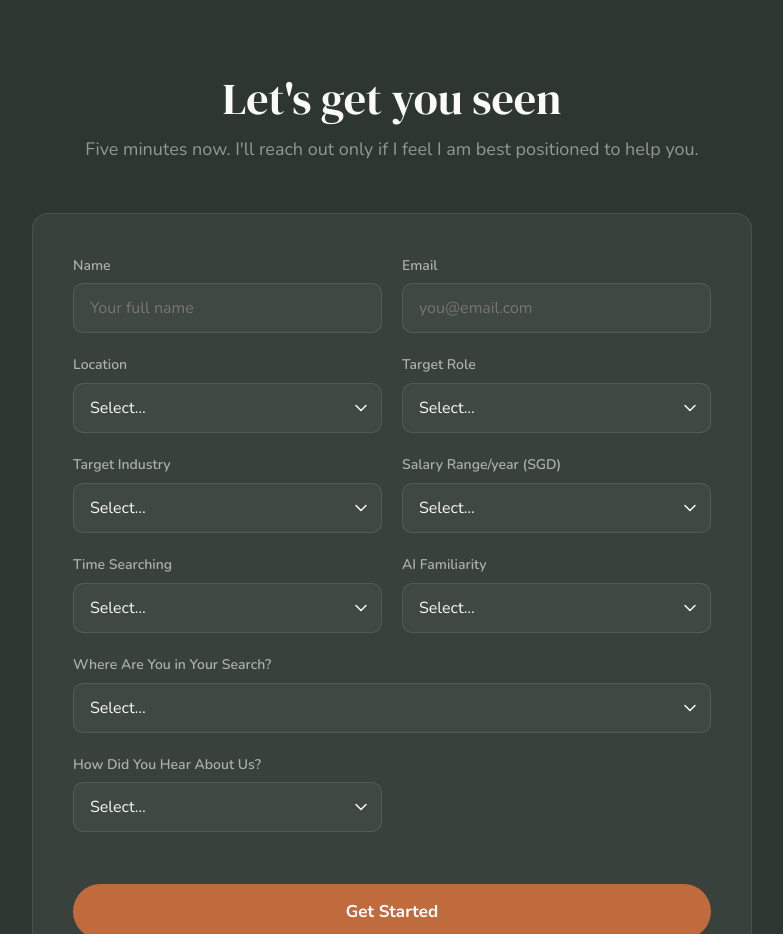
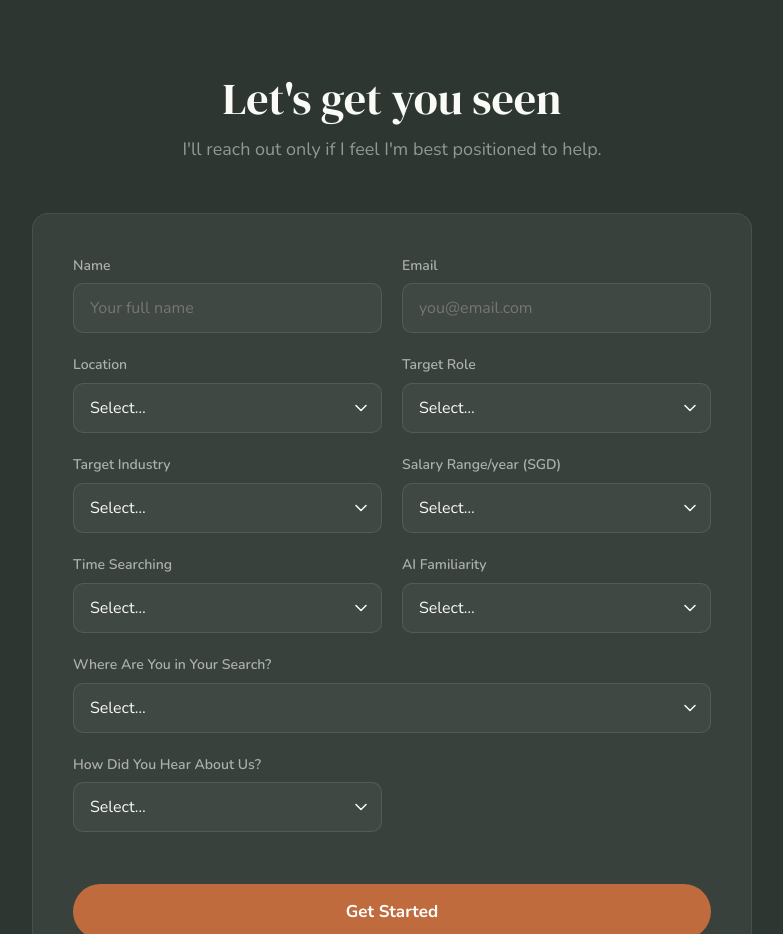
Before and after one commit to microlatios/conduit-ai-website, a plain HTML site: page index.html in a window 1280 px wide. Shown: the part 5060-5994 px from the top of the page, without its empty margins (248-1031 px from the left). Drawn offline with nearby package versions, Linux system fonts and the light colour scheme.

Commit message:
Refine signup form copy

```diff
--- a/index.html
+++ b/index.html
@@ -269,7 +269,7 @@ footer .footer-tagline { margin-top: 8px; color: var(--sage-deep); font-weight:
 
 <section class="signup" id="signup"><div class="wrap">
   <h2>Let's get you seen</h2>
-  <p class="form-intro">Five minutes now. I'll reach out only if I feel I am best positioned to help you.</p>
+  <p class="form-intro">I'll reach out only if I feel I'm best positioned to help.</p>
   <div class="form-card">
   <form class="form-grid" id="signup-form">
     <div><label>Name</label><input name="name" type="text" required placeholder="Your full name"></div>
```
